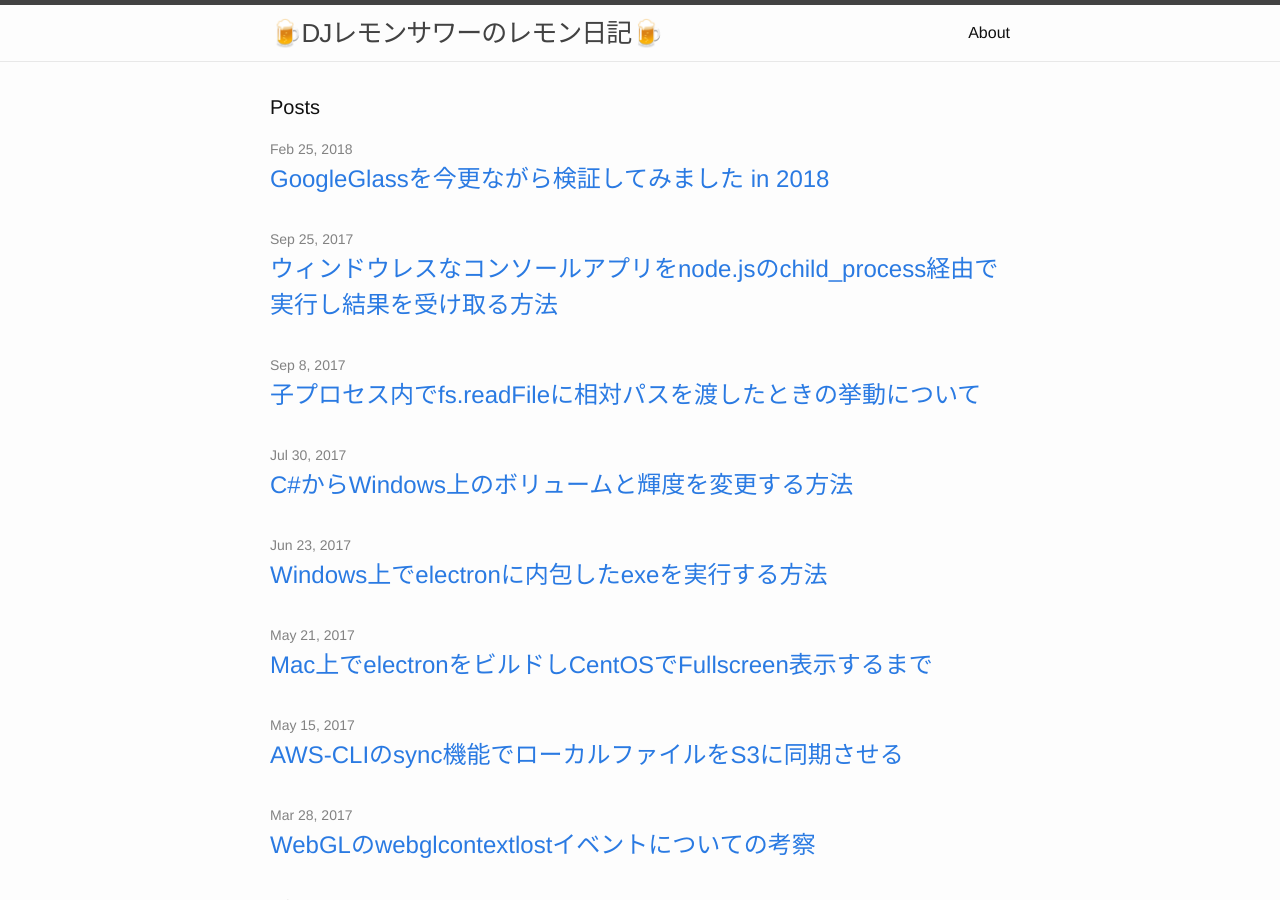
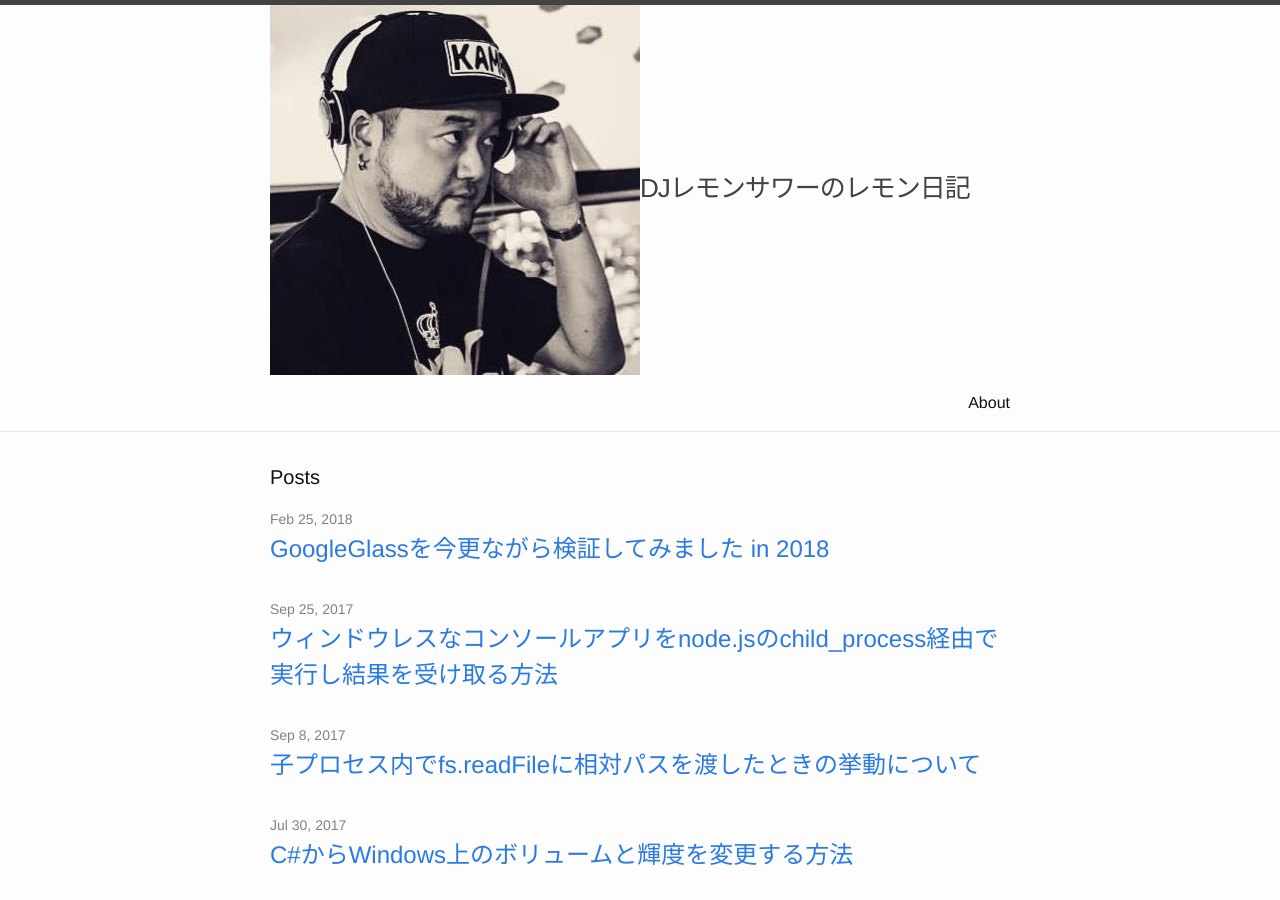
Before and after one commit to hisasann/hisasann.github.io, a Jekyll site: the page built from index.html, in a window 1280 px wide and 900 px high. Built offline with Jekyll 4.4.1, drawn with Linux system fonts in a browser that asks for light colours; the list of posts is cut into pages by our own code; comment, search, counter and statistics services are not loaded.

Commit message:
Add my image to site title

```diff
--- a/_includes/header.html
+++ b/_includes/header.html
@@ -2,7 +2,7 @@
 
   <div class="wrapper">
 
-    <a class="site-title" href="{{ site.baseurl }}/">🍺{{ site.title }}🍺</a>
+    <a class="site-title" href="{{ site.baseurl }}/"><img class="title-image" src="{{ site.url }}/public/images/hisasann.jpg" alt="hisasann" />{{ site.title }}</a>
 
     <nav class="site-nav">
       <a href="#" class="menu-icon">
```
